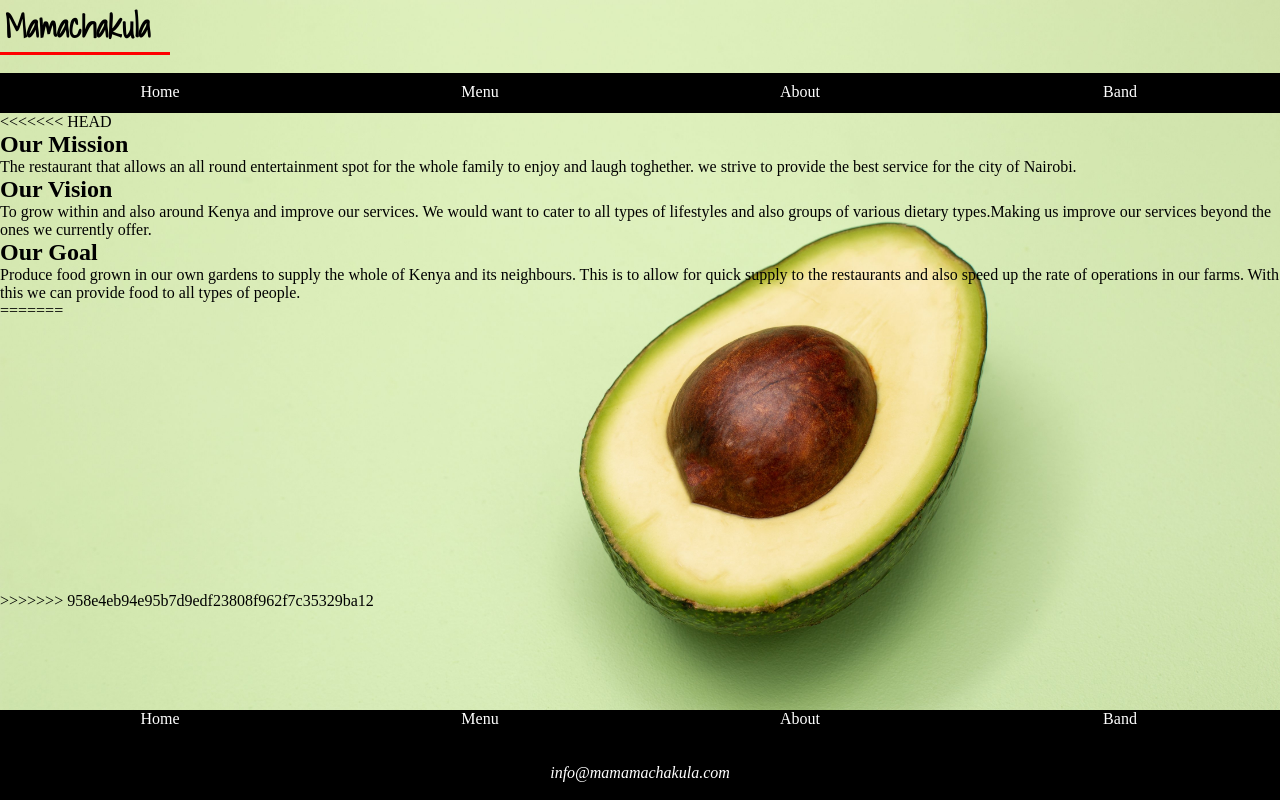
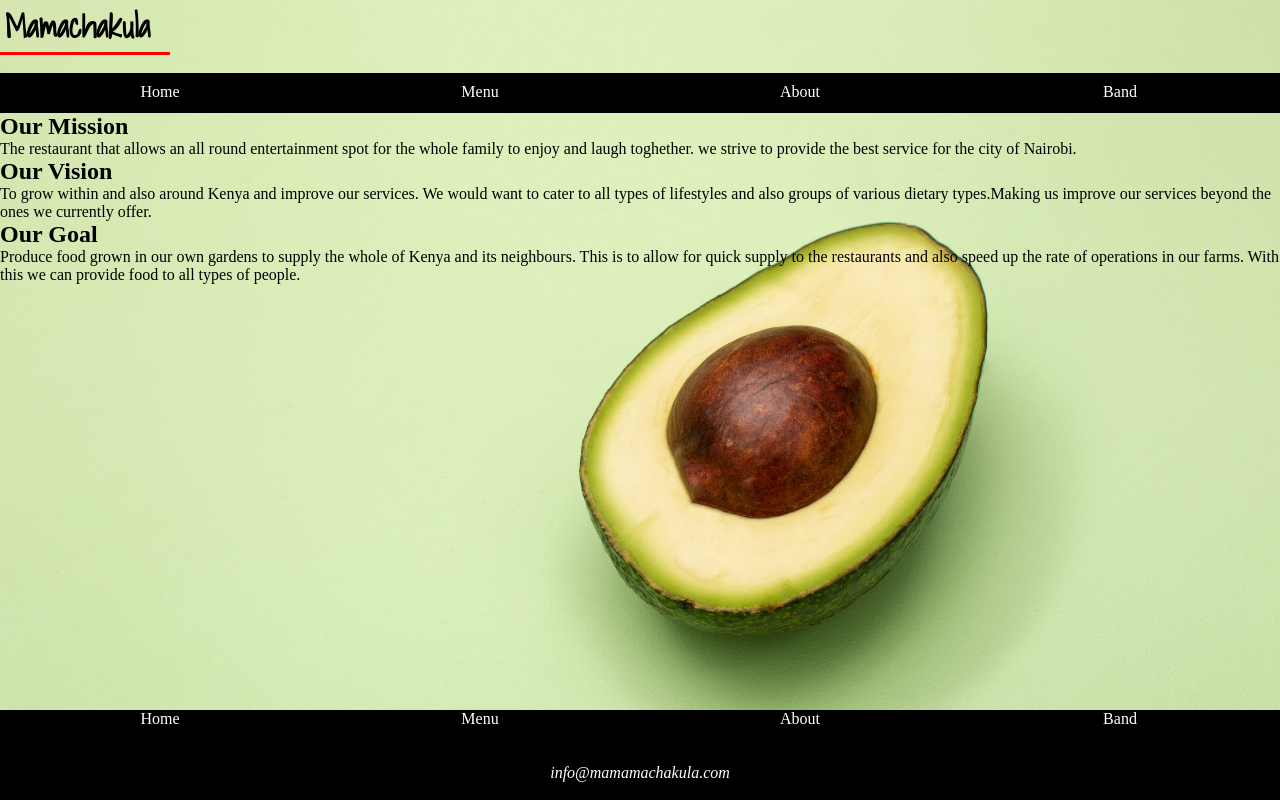
Before and after one commit to jookllo/FoodSite, a PHP site: page /about.php in a window 1280 px wide. Run offline with PHP 8.4, Linux system fonts and the light colour scheme.

Commit message:
Removed the various errors within the file

```diff
--- a/about.php
+++ b/about.php
@@ -15,7 +15,7 @@
 	</head>
 	<body>
 		<?php include_once "header.php";?>
-<<<<<<< HEAD
+
 		<div class="body">
 			<h2>Our Mission</h2>
 				<p>The restaurant that allows an all round entertainment spot for the whole family to enjoy and laugh toghether. we strive to provide the best service for the city of Nairobi.</p>
@@ -24,9 +24,9 @@
 			<h2>Our Goal</h2>
 				<p>Produce food grown in our own gardens to supply the whole of Kenya and its neighbours. This is to allow for quick supply to the restaurants and also speed up the rate of operations in our farms. With this we can provide food to all types of people.</p>
 		</div>
-=======
+
 <div class="bottom">
->>>>>>> 958e4eb94e95b7d9edf23808f962f7c35329ba12
+
 		<?php include_once "footer.php";?>
 
 		</div>
--- a/band.php
+++ b/band.php
@@ -27,12 +27,12 @@
                 <h3>Let us hear who you'd like us to call in to present in our Band Play Sunday's.</h3>
                 <input type="text" name="band">
                 <button type="button">Submit</button>
-<<<<<<< HEAD
+
                 </div>
               </div>
-=======
+
               </div>
->>>>>>> 958e4eb94e95b7d9edf23808f962f7c35329ba12
+
             </body>
     <?php include_once "footer.php";?>
   </body>
```
